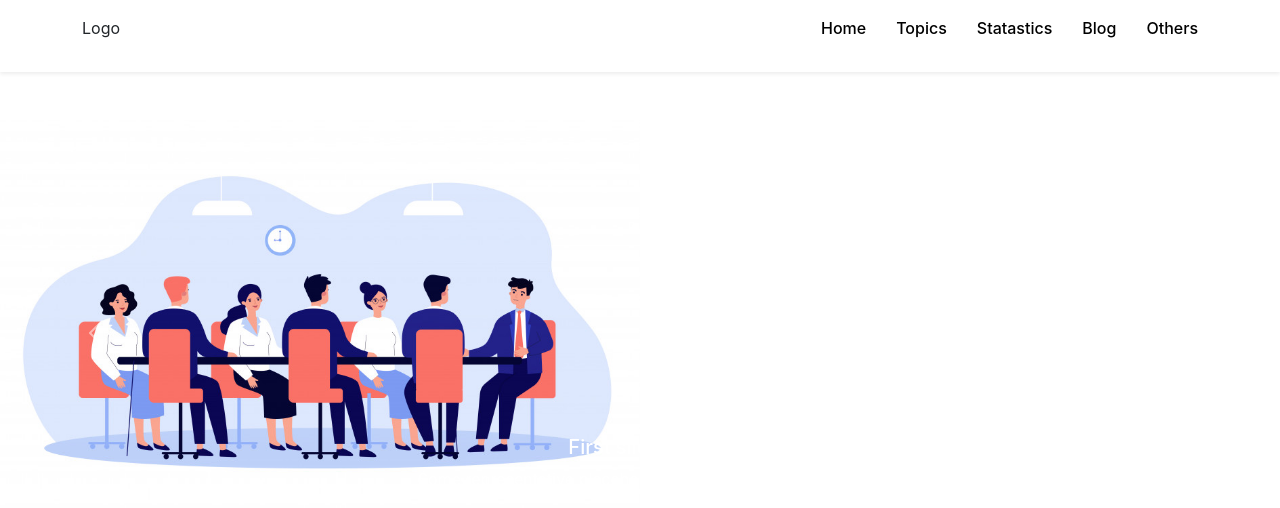
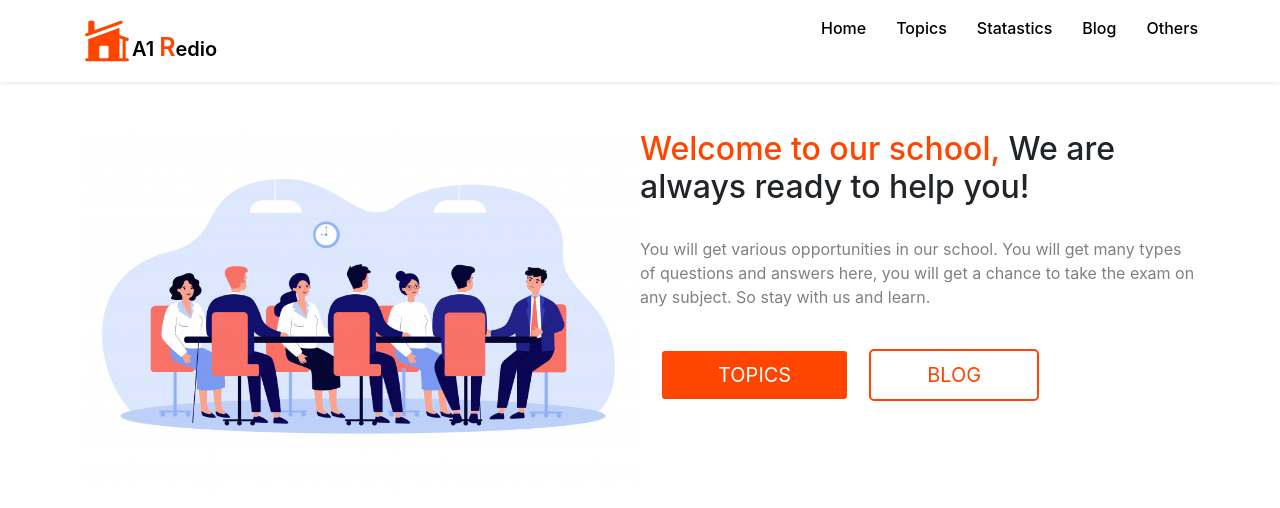
Before and after one commit to sultanmahmud07/A1-Redio-School.com, a React (Create React App) app: page / in a window 1280 px wide. Shown: the top 508 px of the page. Built offline with nearby package versions, Linux system fonts and the light colour scheme.

Commit message:
Blog section warking

```diff
--- a/public/index.html
+++ b/public/index.html
@@ -2,7 +2,7 @@
 <html lang="en">
   <head>
     <meta charset="utf-8" />
-    <link rel="icon" href="%PUBLIC_URL%/favicon.ico" />
+    <link rel="icon" href="favicon.png" />
     <meta name="viewport" content="width=device-width, initial-scale=1" />
     <meta name="theme-color" content="#000000" />
     <meta
@@ -26,7 +26,7 @@
       work correctly both with client-side routing and a non-root public URL.
       Learn how to configure a non-root public URL by running `npm run build`.
     -->
-    <title>React App</title>
+    <title>A1 Redio School.com</title>
   </head>
   <body>
     <noscript>You need to enable JavaScript to run this app.</noscript>
--- a/src/component/Blog/Blog.js
+++ b/src/component/Blog/Blog.js
@@ -1,11 +1,39 @@
 import React from 'react';
+import './Blog.css';
 
 const Blog = () => {
   return (
     <div>
-        <div className="title d-block">
-      <h1 className='topic-header'>This is Blog!!!</h1>
+      <div className="title d-block">
+         <h1 className='topic-header'>This is Blog!!!</h1>
       </div>
+      <div className="container">
+        <div className="single-question">
+          <div className="title-wrapper">
+            <div className="q-title">
+              <h2>Lorem ipsum dolor sit amet consectetur.</h2>
+            </div>
+          </div>
+          <p className='q-p'>Lorem ipsum dolor, sit amet consectetur adipisicing elit. Quaerat adipisci voluptate voluptatibus reprehenderit officia aut modi natus quo eligendi. Natus, cupiditate? Harum aperiam nulla rerum ratione consectetur perferendis adipisci aliquam.</p>
+        </div>
+        <div className="single-question">
+          <div className="title-wrapper">
+            <div className="q-title">
+              <h2>Lorem ipsum dolor sit amet consectetur.</h2>
+            </div>
+          </div>
+          <p className='q-p'>Lorem ipsum dolor, sit amet consectetur adipisicing elit. Quaerat adipisci voluptate voluptatibus reprehenderit officia aut modi natus quo eligendi. Natus, cupiditate? Harum aperiam nulla rerum ratione consectetur perferendis adipisci aliquam.</p>
+        </div>
+        <div className="single-question">
+          <div className="title-wrapper">
+            <div className="q-title">
+              <h2>Lorem ipsum dolor sit amet consectetur.</h2>
+            </div>
+          </div>
+          <p className='q-p'>Lorem ipsum dolor, sit amet consectetur adipisicing elit. Quaerat adipisci voluptate voluptatibus reprehenderit officia aut modi natus quo eligendi. Natus, cupiditate? Harum aperiam nulla rerum ratione consectetur perferendis adipisci aliquam.</p>
+        </div>
+      </div>
+
     </div>
   );
 };
--- a/src/component/Header/Header.css
+++ b/src/component/Header/Header.css
@@ -18,8 +18,15 @@
 color: orange;
 
 }
+.manu-bar{
+  position: relative;
+}
 .sizing{
   width: 40px;
+  position: absolute;
+  top: 0px;
+  right: 0px;
+
 }
 .margin-top{
   margin-top: 20px;
@@ -31,3 +38,41 @@ color: orange;
   /* background-color: orange; */
   color: tomato !important;
 }
+.header-icon{
+  color: orangered;
+  width: 50px;
+}
+.header-text{
+  color: black;
+  font-size: 20px;
+  font-weight: 600;
+}
+.logo-box{
+  display: flex;
+  align-items: flex-end;
+}
+.r{
+  color: orangered;
+  font-size: 25px;
+}
+
+@media screen and (max-width:765px) {
+  .ul-d{
+    margin-top: 30px;
+    margin-right: 50px;
+  }
+  .ul-d li{
+    /* background-color: black; */
+    text-align: center;
+    width: 120px;
+  }
+  .ul-d li:hover{
+    background-color: rgba(0, 0, 0, 0.424);
+
+
+  }
+  .ul-d li a:hover{
+    /* color: white; */
+    /* padding: 10px 20px; */
+  }
+}
--- a/src/component/Header/Header.js
+++ b/src/component/Header/Header.js
@@ -3,14 +3,16 @@ import './Header.css';
 import { Bars3Icon } from '@heroicons/react/24/solid';
 import { XMarkIcon } from '@heroicons/react/24/solid';
 import { Link, NavLink } from 'react-router-dom';
+import { HomeModernIcon } from '@heroicons/react/24/solid'
 
 const Header = () => {
   const [open, setOpen] = useState(false)
   return (
     <nav className='shadow-sm p-3 mb-5'>
       <div className='d-flex justify-content-between container'>
-      <div>
-        <span>Logo</span>
+      <div className='logo-box'>
+        <span><HomeModernIcon className="header-icon"/></span>
+        <span className='header-text'>A1 <span className='r'>R</span>edio</span>
 
       </div>
       <div className="manu-bar d-flex flex-column text-end">
--- /dev/null
+++ b/src/component/Home/Home.css
@@ -0,0 +1,65 @@
+.home-page{
+  margin-bottom: 200px;
+}
+.right-info{
+  text-align: left;
+}
+.home-title{
+  /* color: orangered; */
+  margin-bottom: 30px;
+}
+.title{
+  color: orangered;
+}
+.home-p{
+  color: gray;
+}
+.btn-container{
+  margin-top: 40px;
+}
+.home-btn{
+  border: none;
+  background-color: orangered;
+  margin-left: 20px;
+  /* width: 20px; */
+  transition: 0.5s;
+  border-radius: 5px;
+}
+.home-btn a{
+  font-size: 20px;
+  text-transform: uppercase;
+  color: black;
+  text-decoration: none;
+  color: white;
+  padding: 8px 50px;
+  display: block;
+
+}
+#home-btn1{
+border: 2px solid white;
+}
+#home-btn1:hover{
+background-color: white;
+border: 2px solid orangered;
+
+}
+#home-btn1 a:hover{
+color: orangered;
+}
+#home-btn2{
+  border: 2px solid orangered;
+  background-color: white;
+
+}
+#home-btn2 a{
+  color: orangered;
+}
+#home-btn2:hover{
+  color: white;
+ /* border: 2px solid white; */
+  background-color: orangered;
+}
+#home-btn2 a:hover{
+  color: white;
+  /* background-color: orangered; */
+}
--- a/src/component/Home/Home.js
+++ b/src/component/Home/Home.js
@@ -1,47 +1,29 @@
 import React from 'react';
+import { Link } from 'react-router-dom';
+import { Line } from 'recharts';
 import img from '../../img/meeting-tipps-erfolgreich-1200x630.jpg';
+import './Home.css';
 
 const Home = () => {
   return (
     <div>
-      <div id="carouselExampleCaptions" className="carousel slide" data-bs-ride="false">
-  <div className="carousel-indicators">
-    <button type="button" data-bs-target="#carouselExampleCaptions" data-bs-slide-to="0" className="active" aria-current="true" aria-label="Slide 1"></button>
-    <button type="button" data-bs-target="#carouselExampleCaptions" data-bs-slide-to="1" aria-label="Slide 2"></button>
-    <button type="button" data-bs-target="#carouselExampleCaptions" data-bs-slide-to="2" aria-label="Slide 3"></button>
-  </div>
-  <div className="carousel-inner">
-    <div className="carousel-item active">
-      <img src={img} className="d-block w-50" alt="..." />
-      <div className="carousel-caption d-none d-md-block">
-        <h5>First slide label</h5>
-        <p>Some representative placeholder content for the first slide.</p>
+      <div className="home-page">
+        <div className="container d-flex flex-column flex-sm-column flex-xl-row">
+          <div className="left-img w-100 w-lg-50">
+            <img className='img-fluid' src={img} alt="" />
+          </div>
+          <div className="right-info w-100 w-lg-50">
+            <h2 className='home-title'> <span className='title'>Welcome to our school,</span> We are always ready to help you!</h2>
+            <p className='home-p'>You will get various opportunities in our school. You will get many types of questions and answers here, you will get a chance to take the exam on any subject. So stay with us and learn.</p>
+            <div className="btn-container">
+              <button className='home-btn' id='home-btn1'><Link to='/topics'>Topics</Link></button>
+              <button className='home-btn' id='home-btn2'><Link to='/blog'>Blog</Link></button>
+
+
+            </div>
+          </div>
+        </div>
       </div>
-    </div>
-    <div className="carousel-item">
-      <img src={img} className="d-block w-100" alt="..." />
-      <div className="carousel-caption d-none d-md-block">
-        <h5>Second slide label</h5>
-        <p>Some representative placeholder content for the second slide.</p>
-      </div>
-    </div>
-    <div className="carousel-item">
-      <img src="..." className="d-block w-100" alt="..." />
-      <div className="carousel-caption d-none d-md-block">
-        <h5>Third slide label</h5>
-        <p>Some representative placeholder content for the third slide.</p>
-      </div>
-    </div>
-  </div>
-  <button className="carousel-control-prev" type="button" data-bs-target="#carouselExampleCaptions" data-bs-slide="prev">
-    <span className="carousel-control-prev-icon" aria-hidden="true"></span>
-    <span className="visually-hidden">Previous</span>
-  </button>
-  <button className="carousel-control-next" type="button" data-bs-target="#carouselExampleCaptions" data-bs-slide="next">
-    <span className="carousel-control-next-icon" aria-hidden="true"></span>
-    <span className="visually-hidden">Next</span>
-  </button>
-</div>
     </div>
   );
 };
```
Also changed, not shown: public/favicon.png (added), src/component/Blog/Blog.css (added).
